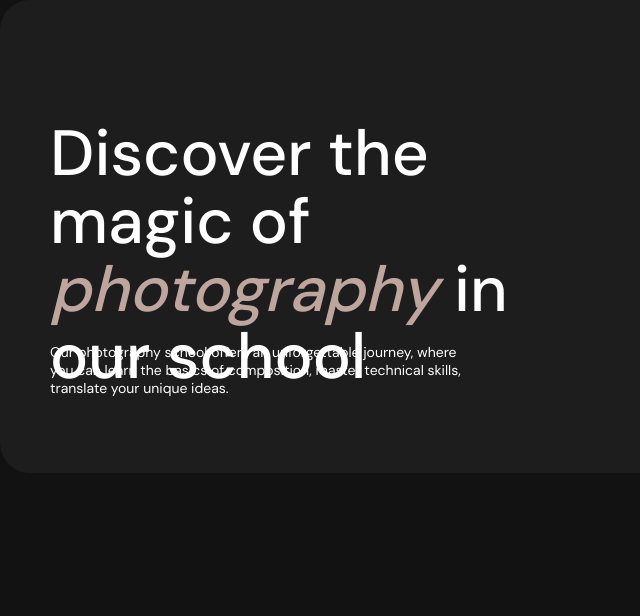
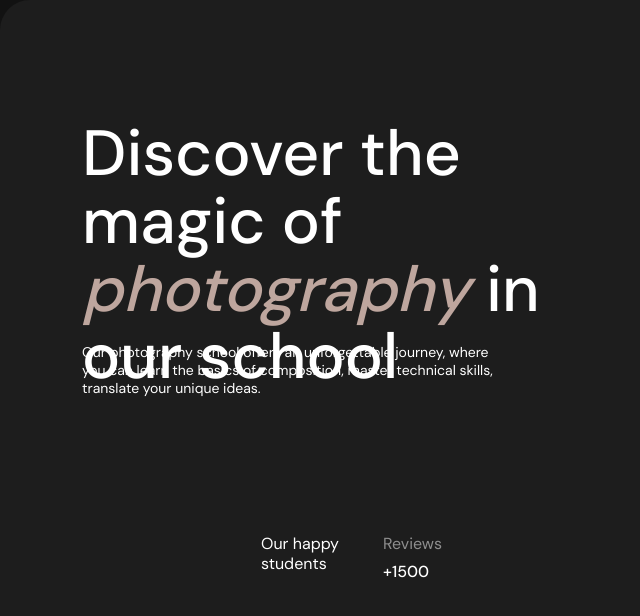
Before and after one commit to adelife/team-project-group7, a website built with Vite: page src/index.html in a window 1280 px wide. Shown: the whole page, without its empty margins (0-640 px from the left). Built offline with nearby package versions, Linux system fonts and the light colour scheme.

Commit message:
Add @media for width 375, 768, 1280

```diff
--- a/src/css/hero.css
+++ b/src/css/hero.css
@@ -33,3 +33,164 @@
     height: 54px;
     margin-bottom: 136px;
 }
+.hero-block {
+    display: inline-flex;
+    gap: 40px;
+}
+.hero-students {
+    color: white;
+    font-size: 16px;
+    line-height: 1.25;
+    width: 82px;
+    height: 40px;
+    margin-left: 197px;
+}
+.hero-reviews {
+    display: flex;
+    flex-direction: column;
+    gap: 8px;
+}
+.reviews {
+    color: rgba(255, 255, 255, 0.50);
+    font-size: 16px;
+    line-height: 1.25;
+}
+.hero-number {
+    color: #fff;
+    font-size: 16px;
+    font-weight: 500;
+    line-height: 1.25;
+}
+
+
+@media screen and (min-width: 375px) {
+    .hero-section {
+        width: 100%;
+        max-width: 335px;
+        padding-top: 10px;
+        padding-right: 20px;
+        padding-left: 20px;
+        padding-bottom: 40px;
+    }
+    .hero-title {
+        font-size: 40px;
+        line-height: 1.1;
+        width: 295px;
+        height: 176px;
+        margin: 40px 20px 20px 20px;
+    }
+    .hero-span {
+        font-size: 40px;
+        line-height: 1.1;
+    }
+    .hero-text {
+        max-width: 100%;
+        width: 295px;
+        height: 72px;
+        margin-right: 20px;
+        margin-left: 20px;
+    }
+   .hero-students {
+        font-size: 14px;
+        line-height: 1.28;
+   }
+   .reviews {
+        font-size: 14px;
+        line-height: 1.28;
+   }
+   .hero-number {
+    font-style: 16px;
+    line-height: 1.125;
+   }
+}
+
+@media screen and (min-width: 768px) {
+    .hero-section {
+        width: 100%;
+        max-width: 704px;
+        padding-top: 20px;
+        padding-right: 32px;
+        padding-bottom: 50px;
+        padding-left: 32px;
+    }
+    .hero-title {
+        width: 517px;
+        height: 192px;
+        font-size: 60px;
+        font-weight: 500;
+        line-height: 1.07;
+        margin-top: 64px;
+        margin-bottom: 20px;
+        margin-left: 32px;
+    }
+    .hero-span {
+        font-size: 60px;
+        line-height: 1.07;
+    }
+    .hero-text {
+        width: 418px;
+        height: 54px;
+        margin-bottom: 40px;
+        margin-left: 32px;
+    }
+    .hero-block {
+        margin-left: 32px;
+    }
+    .hero-students {
+        font-size: 16px;
+        line-height: 1.25;
+    }
+    .reviews {
+        font-size: 16px;
+        line-height: 1.25;
+    }
+    .hero-number {
+        font-style: 16px;
+        line-height: 1.25;
+    }
+
+}
+
+@media screen and (min-width: 1280px) {
+    .hero-section {
+        padding-top: 40px;
+        padding-bottom: 75px;
+        width: 100%;
+        max-width: 1080px;
+    }
+    .hero-title {
+        font-size: 64px;
+        font-weight: 500;
+        line-height: 1.06;
+        width: 563px;
+        height: 204px;
+        margin-top: 80px;
+        margin-left: 50px;
+        margin-bottom: 20px;
+        margin-right: 20px;
+    }
+    .hero-span {
+        font-size: 64px;
+        line-height: 1.06;
+    }
+    .hero-text {
+        font-size: 14px;
+        line-height: 1.28;
+        margin-left: 50px;
+        width: 418px;
+        height: 54px;
+        margin-bottom: 136px;
+    }
+    .hero-students {
+        font-size: 16px;
+        line-height: 1.25;
+     }
+    .reviews {
+        font-size: 16px;
+        line-height: 1.25;
+    }
+    .hero-number {
+        font-size: 16px;
+        line-height: 1.25;
+    }
+}
--- a/src/partials/hero.html
+++ b/src/partials/hero.html
@@ -2,4 +2,13 @@
     <h1 class="hero-title">Discover the magic of <span class="hero-span">photography</span> in our school</h1>
     <p class="hero-text">Our photography school offers an unforgettable journey, where you can learn the basics of composition, master technical
     skills, translate your unique ideas.</p>
+    <div class="hero-block">
+        <div class="hero-happy-students">
+            <p class="hero-students">Our happy students</p>
+        </div>
+        <div class="hero-reviews">
+            <p class="reviews">Reviews</p>
+            <p class="hero-number">+1500</p>
+        </div>
+    </div>
 </section>
```
